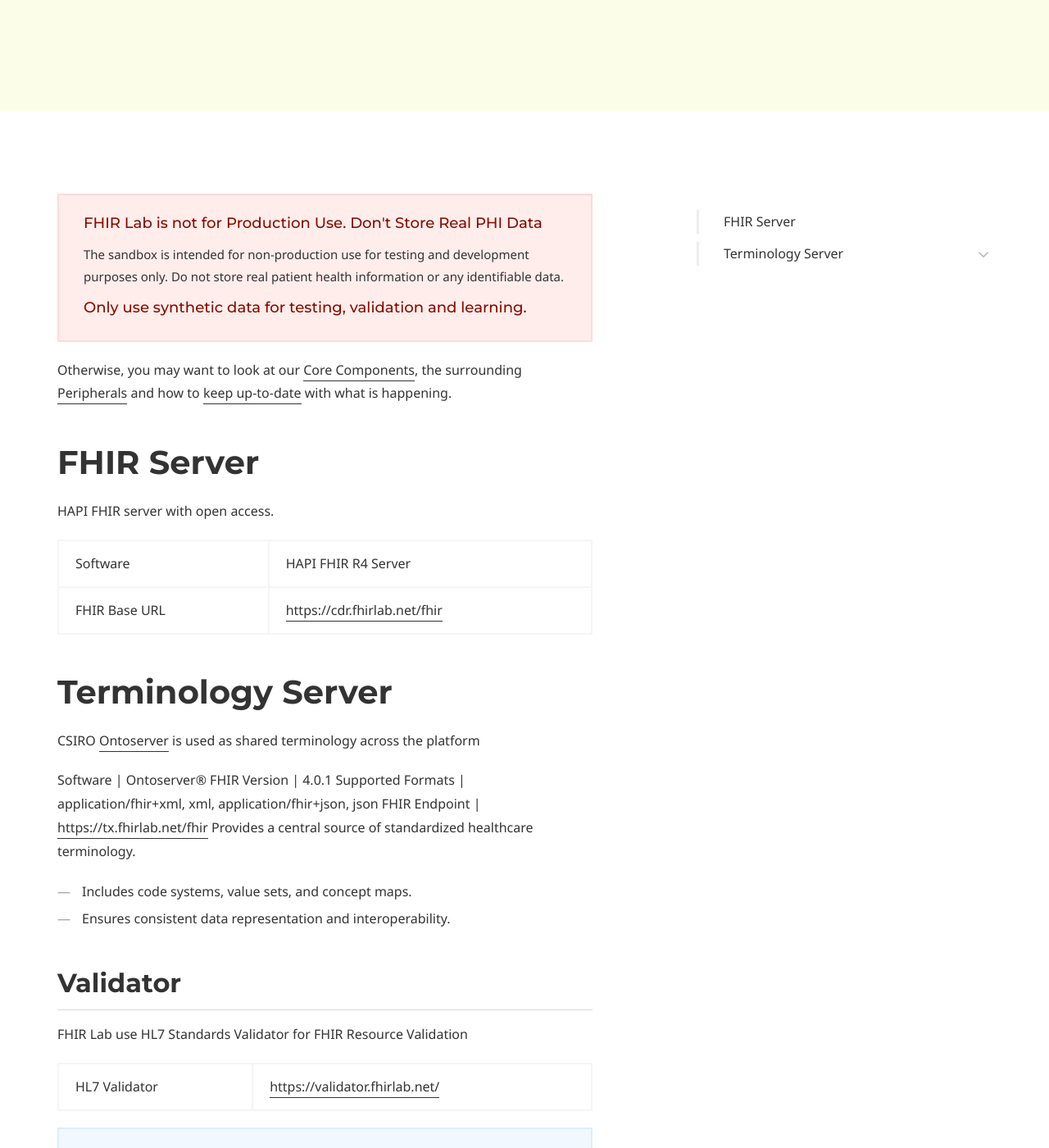
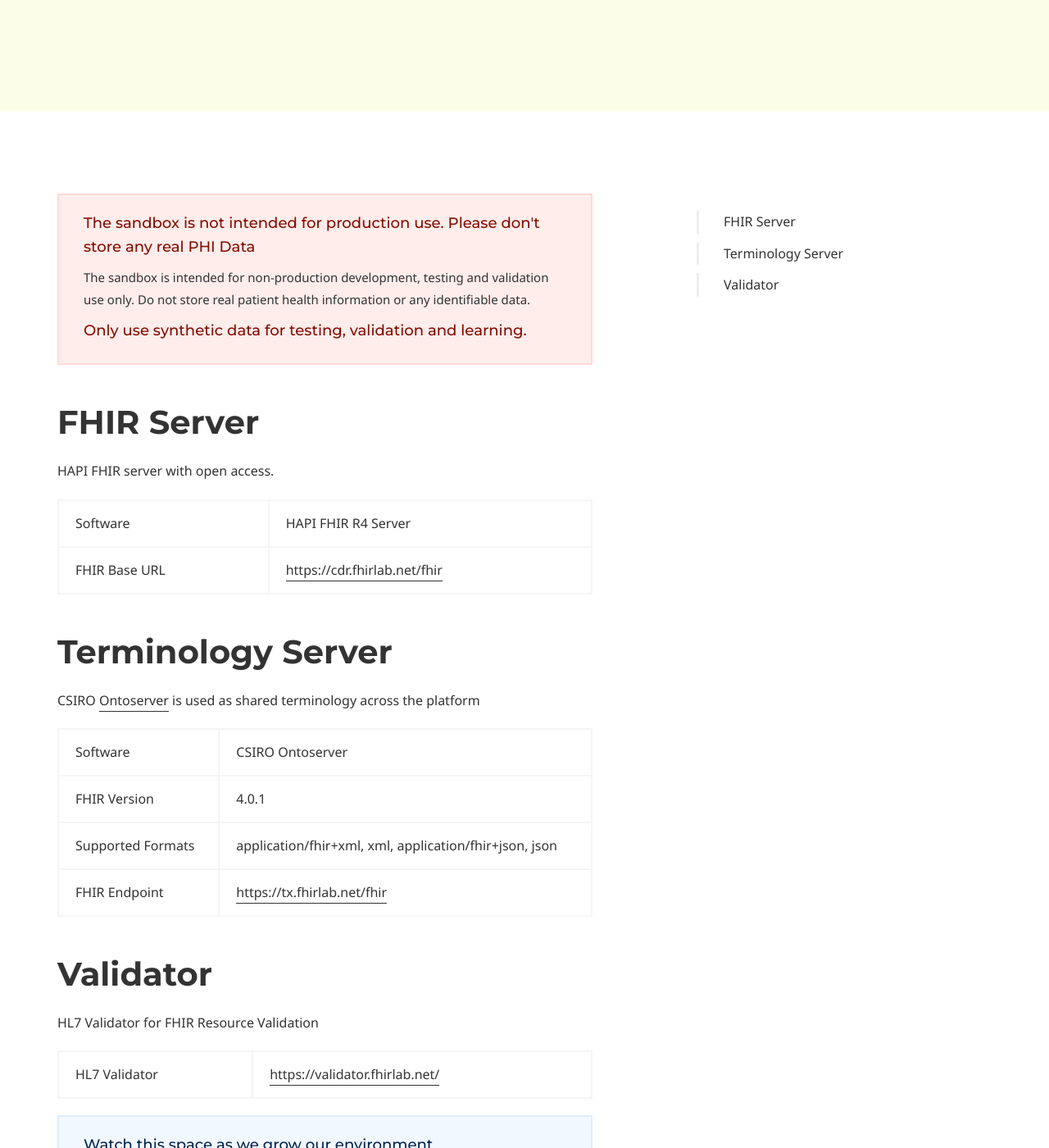
Before and after one commit to upmsilab/FHIRLab, a Jekyll site: the page built from services.md, in a window 1280 px wide and 1400 px high, scrolled down 383 px. Shown: the whole window at 82% size. Built offline with Jekyll 4.4.1, drawn with Linux system fonts in a browser that asks for light colours; some web fonts are replaced; some of the changed text lies outside the part shown.

Commit message:
Update services.md

```diff
--- a/services.md
+++ b/services.md
@@ -41,15 +41,13 @@
 
 ---
 <div class="callout callout--danger">
-<strong>FHIR Lab is not for Production Use. Don't Store Real PHI Data</strong>
+<strong>The sandbox is not intended for production use. Please don't store any real PHI Data</strong>
 
-<p>The sandbox is intended for non-production use for testing and development purposes only. Do not store real patient health information or any identifiable data.</p>
+<p>The sandbox is intended for non-production development, testing and validation use only. Do not store real patient health information or any identifiable data.</p>
 
 <strong>Only use synthetic data for testing, validation and learning.</strong>
 
 </div>
-
-Otherwise, you may want to look at our [Core Components](#core-components), the surrounding [Peripherals]() and how to [keep up-to-date]() with what is happening.
 
 # FHIR Server
 
@@ -63,17 +61,15 @@
 
    CSIRO [Ontoserver](Ontoserver) is used as shared terminology across the platform
 
-   Software | Ontoserver®
+   Software | CSIRO Ontoserver
    FHIR Version | 4.0.1
    Supported Formats | application/fhir+xml, xml, application/fhir+json, json
    FHIR Endpoint | [https://tx.fhirlab.net/fhir](https://tx.fhirlab.net/fhir)
-   Provides a central source of standardized healthcare terminology.
-   * Includes code systems, value sets, and concept maps.
-   * Ensures consistent data representation and interoperability.
 
-## Validator
 
-   FHIR Lab use HL7 Standards Validator for FHIR Resource Validation
+# Validator
+
+   HL7  Validator for FHIR Resource Validation
 
    HL7 Validator | [https://validator.fhirlab.net/](https://validator.fhirlab.net/)
 
```
Also changed, not shown: other parts of services.md (+5 -5 lines).
